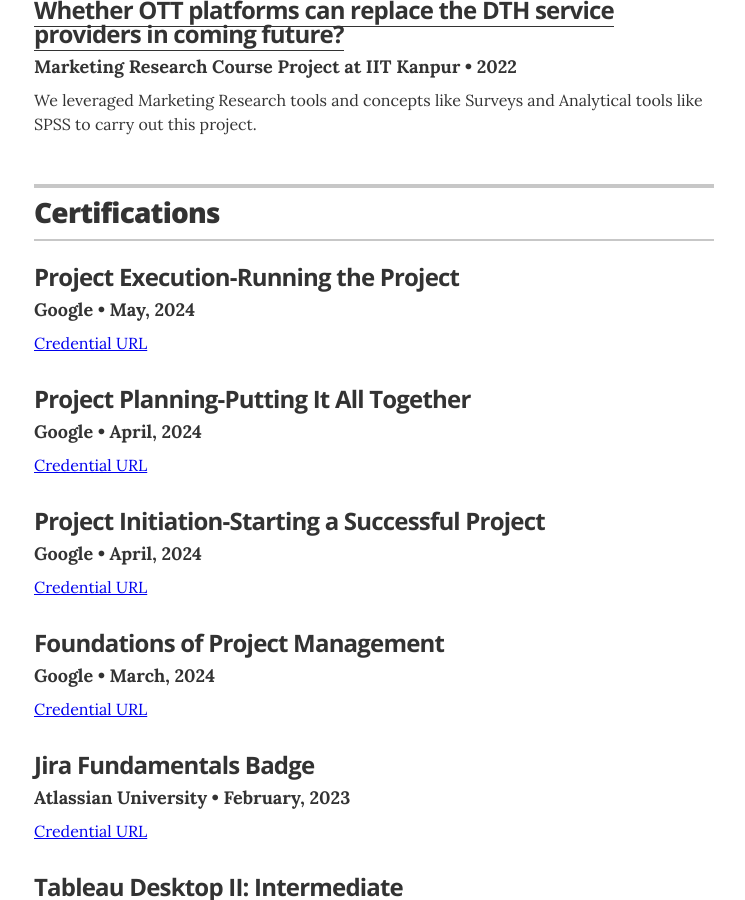
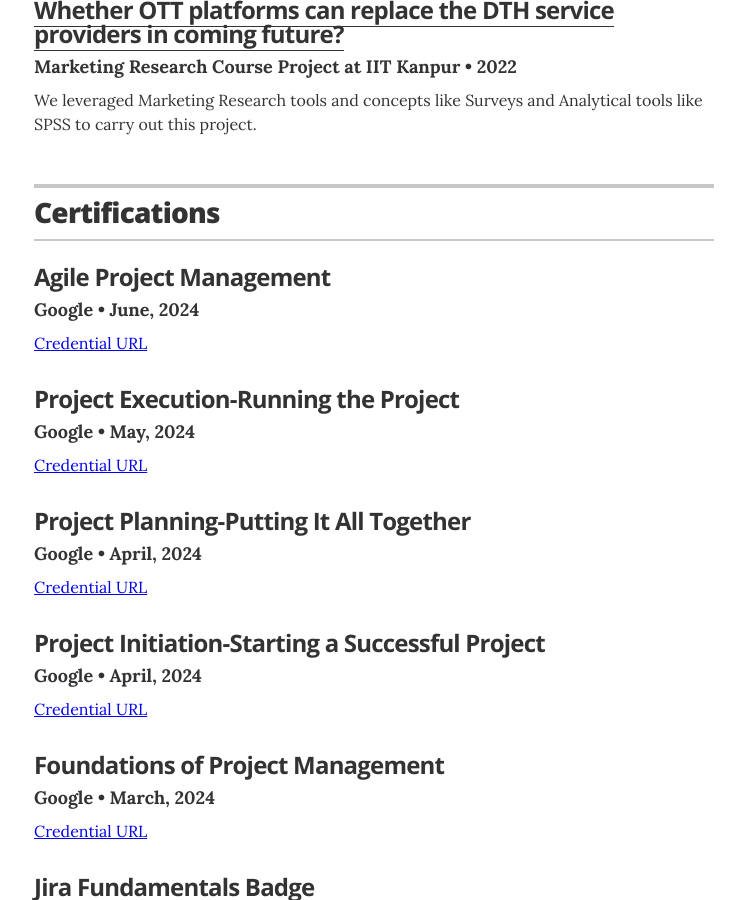
Before and after one commit to ujjwalkshukla/resume, a Jekyll site: the page built from index.html, in a window 1280 px wide and 900 px high, scrolled down 3942 px. Shown: the whole window, without its empty margins (266-1011 px from the left). Built offline with Jekyll 4.4.1, drawn with Linux system fonts in a browser that asks for light colours.

Commit message:
Added Agile Project Management Certificate

```diff
--- a/_data/certifications.yml
+++ b/_data/certifications.yml
@@ -1,4 +1,8 @@
 #certifications:
+  - name: Agile Project Management
+    issuing_organization: Google
+    issued_date: June, 2024
+    credential_url: https://coursera.org/share/335e401f067c654a41be57390a99f963
   - name: Project Execution-Running the Project
     issuing_organization: Google
     issued_date: May, 2024
```
